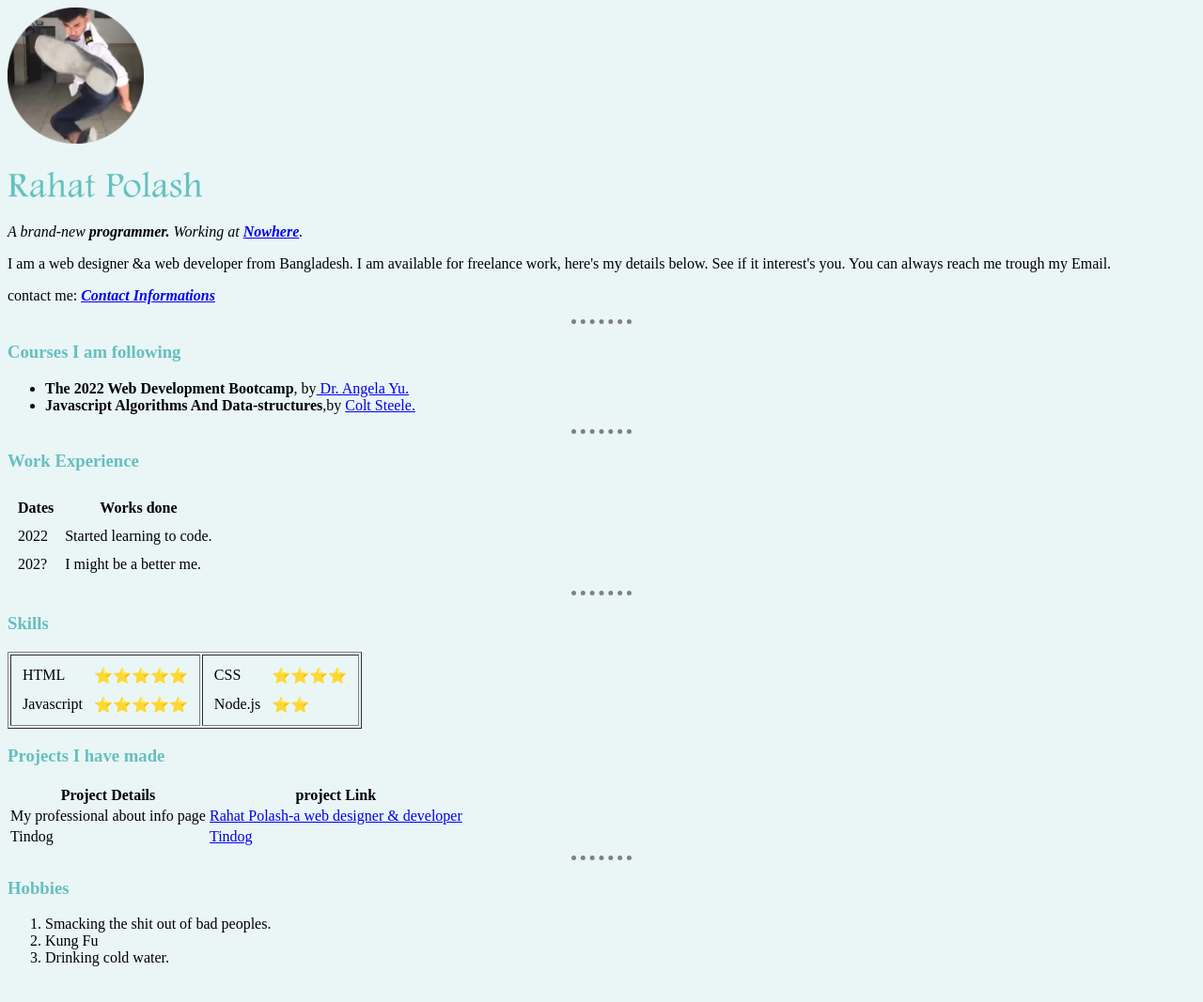
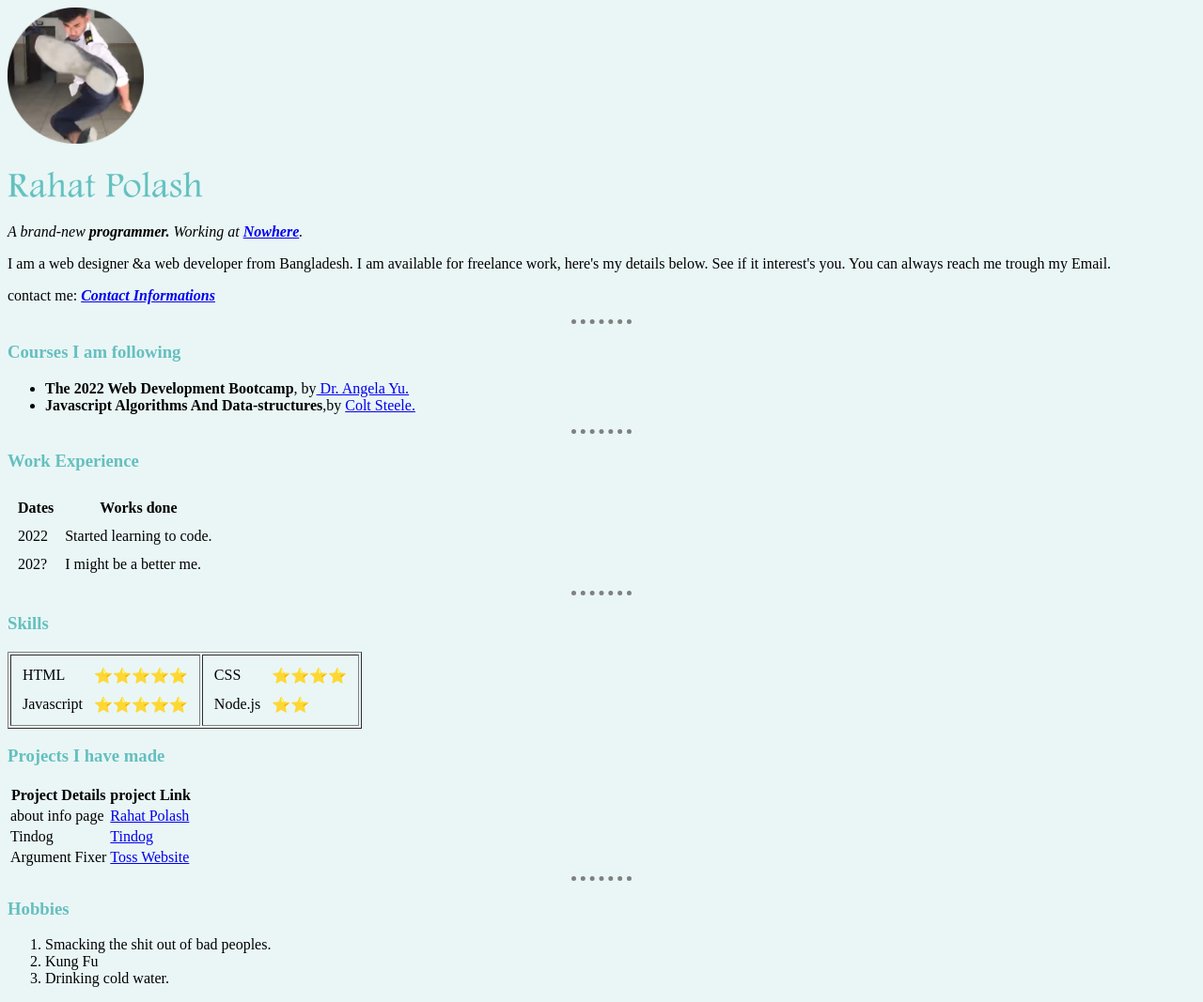
Before and after one commit to rahatRP/CV, a plain HTML site: page index.html in a window 1280 px wide. Shown: the whole page at 94% size. Before the commit the page ends 1045 px from the top, so only its background shows below. Drawn offline with Linux system fonts and the light colour scheme.

Commit message:
Update index.html

```diff
--- a/index.html
+++ b/index.html
@@ -118,16 +118,20 @@
       </thead>
       <tbody>
         <tr>
-          <td>My professional about info page</td>
+          <td>about info page</td>
           <td>
             <a href="https://rahatr1.github.io/rahat/"
-              >Rahat Polash-a web designer & developer</a
+              >Rahat Polash</a
             >
           </td>
         </tr>
         <tr>
           <td>Tindog</td>
           <td><a href="https://rahatr1.github.io/tindogByRahat/">Tindog</a></td>
+        </tr>
+        <tr>
+          <td>Argument Fixer</td>
+          <td><a href="https://rahatr1.github.io/dicee/">Toss Website</a></td>
         </tr>
       </tbody>
     </table>
```
